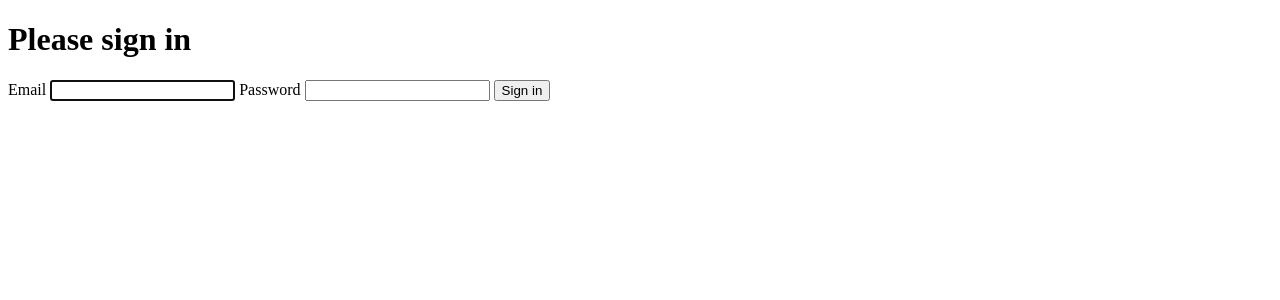
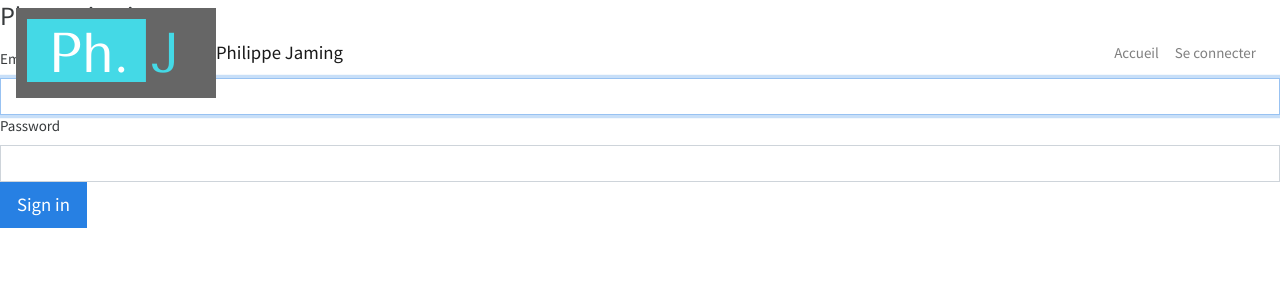
Before and after one commit to JgPhil/blog_jgphil, a Symfony app: template templates/security/login.html.twig in a window 1280 px wide. Shown: the top 300 px of the page. Run offline with Twig, Linux system fonts and the light colour scheme; the template is opened without the code that fills it, so the values that code supplies are empty; some libraries are stand-ins or nearby versions.

Commit message:
login navabar link added

```diff
--- a/src/Controller/SecurityController.php
+++ b/src/Controller/SecurityController.php
@@ -30,9 +30,9 @@ class SecurityController extends AbstractController
         $entityManager->flush();
  */
 
-        // if ($this->getUser()) {
-        //     return $this->redirectToRoute('target_path');
-        // }
+        if ($this->getUser()) {
+            return $this->redirectToRoute('home');
+        }
 
         // get the login error if there is one
         $error = $authenticationUtils->getLastAuthenticationError();
--- a/templates/base.html.twig
+++ b/templates/base.html.twig
@@ -2,10 +2,15 @@
 <html>
 	<head>
 		<meta charset="UTF-8">
-        <title>{% block title %}Welcome!{% endblock %}</title>
+		<link rel="stylesheet" href="https://bootswatch.com/4/cosmo/bootstrap.min.css"/>
+		<script src="https://kit.fontawesome.com/0f7e81f372.js" crossorigin="anonymous"></script>
+		<title>
+			{% block title %}{% endblock %}
+		</title>
 		{% block stylesheets %}{% endblock %}
 	</head>
 	<body>
+		{% include "navbar.html.twig" %}
 		{% block body %}{% endblock %}
 		{% block javascripts %}{% endblock %}
 	</body>
--- /dev/null
+++ b/templates/navbar.html.twig
@@ -0,0 +1,41 @@
+<nav class="navbar navbar-expand-lg navbar-light fixed-top">
+	<img src="{{ asset('img/logo.png') }}" alt="logo"/>
+	<a class="navbar-brand" href={{ path('home') }}>Philippe Jaming</a>
+
+	<button type="button" class="navbar-toggler collapsed" data-toggle="collapse" data-target="#navbar" aria-haspopup="true" aria-expanded="false" aria-controls="navbar">
+		<span class="navbar-toggler-icon"></span>
+	</button>
+
+
+	<div id="navbar" class="collapse navbar-collapse">
+		<ul class="navbar-nav ml-auto">
+			<li class="nav-item">
+				<a class="nav-link" href="{{ path('home') }}">
+					Accueil
+				</a>
+			</li>
+			{% if app.user %}
+				<li class="nav-item">
+                    <a class="nav-link" href="/admin">
+					Administration
+				</a>
+                </li>
+			{% endif %}
+
+			{% if not app.user %}
+				<li class="nav-item">
+					<a class="nav-link" href="{{ path('app_login') }}">
+						Se connecter
+					</a>
+				</li>
+			{% else %}
+				<li class="nav-item">
+					<a class="nav-link" href="{{ path('app_logout') }}">
+						Se déconnecter
+					</a>
+				</li>
+			{% endif %}
+		</ul>
+	</div>
+	<!--/.nav-collapse -->
+</nav>
```
Also changed, not shown: templates/home/index.html.twig (+7 -15 lines), public/img/logo.png (added), 1 other file. Lines whose indentation alone changed are shown as unchanged.
